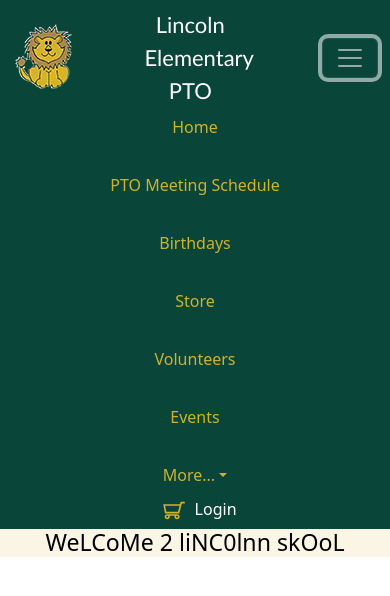
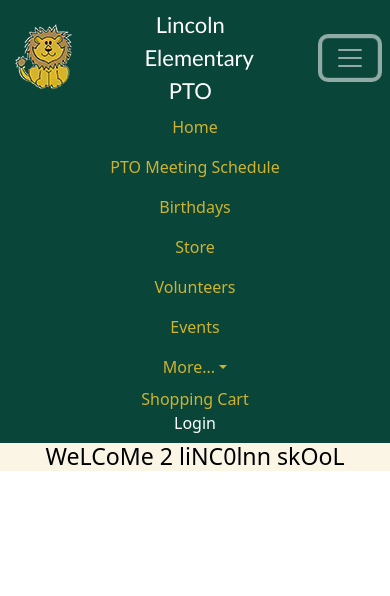
Before and after one commit to tg1489/lincoln-pto, a React (Vite) app in the folder client/: page / in a window 390 px wide. Both pictures are taken after a click on the button 350 px from the left and 57 px from the top of the page. Shown: the top 596 px of the page. Built offline with nearby package versions, Linux system fonts and the light colour scheme; a web font is replaced by a local one.

Commit message:
updated header

```diff
--- a/client/src/Header.css
+++ b/client/src/Header.css
@@ -1,3 +1,7 @@
+li {
+  list-style-type: none;
+}
+
 li > a {
   color: var(--yellow) !important;
 }
--- a/client/src/components/Header.jsx
+++ b/client/src/components/Header.jsx
@@ -3,7 +3,7 @@ import lion from '../assets/lion-logo2.png';
 import cart from '../assets/shopping-cart-outline-svgrepo-com.svg';
 import '../Header.css';
 
-export default function Header() {
+export default function Header({ isMobile }) {
   // Create a ref to the dropdown element
   const dropdownRef = useRef(null);
 
@@ -43,7 +43,11 @@ export default function Header() {
         {/* Navbar */}
         <div className='collapse navbar-collapse' id='navbarNav'>
           {/* TEMP ADDED COL */}
-          <ul className='col navbar-nav nav-underline ml-auto'>
+          <ul
+            className={`col navbar-nav ml-auto ${
+              isMobile ? '' : 'nav-underline'
+            }`}
+          >
             <li className='nav-item'>
               <a className='nav-link' href='#'>
                 Home
@@ -74,7 +78,6 @@ export default function Header() {
                 Events
               </a>
             </li>
-
             {/* More... Dropdown */}
             <li
               className={`nav-item dropdown ${isDropdownOpen ? 'show' : ''}`}
@@ -90,9 +93,7 @@ export default function Header() {
                 More...
               </a>
               <div
-                className={`dropdown-menu custom-fade ${
-                  isDropdownOpen ? 'show' : ''
-                }`}
+                className={`dropdown-menu ${isDropdownOpen ? 'show' : ''}`}
                 aria-labelledby='navbarDropdown'
                 ref={dropdownRef}
               >
@@ -109,7 +110,16 @@ export default function Header() {
             </li>
           </ul>
           {/* Shopping Cart */}
-          <img src={cart} className='shopping-cart-image mx-2' />
+          {isMobile ? (
+            <li className='nav-item'>
+              <a className='nav-link' href='#'>
+                Shopping Cart
+              </a>
+            </li>
+          ) : (
+            <img src={cart} className='shopping-cart-image mx-2' />
+          )}
+
           {/* Profile Picture shows after login */}
           {/* Login */}
           <span className='login'>Login</span>
```
